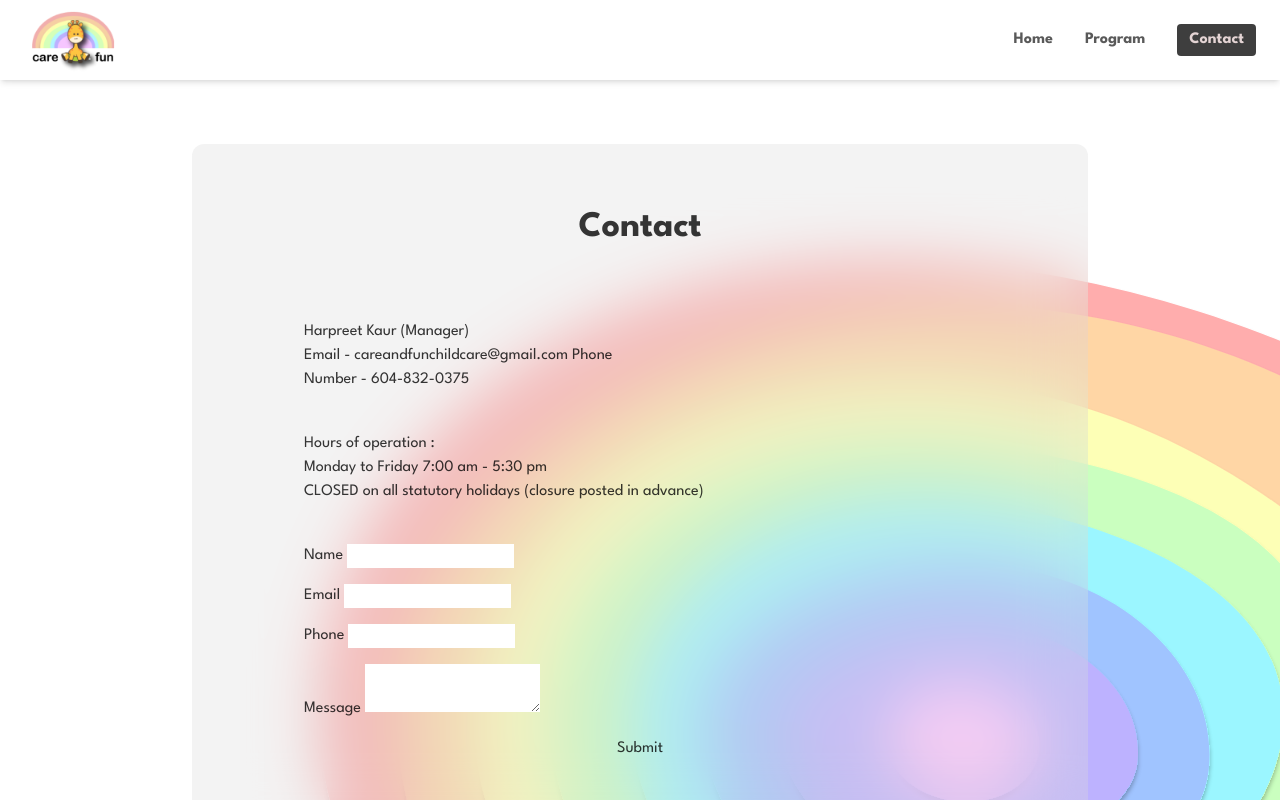
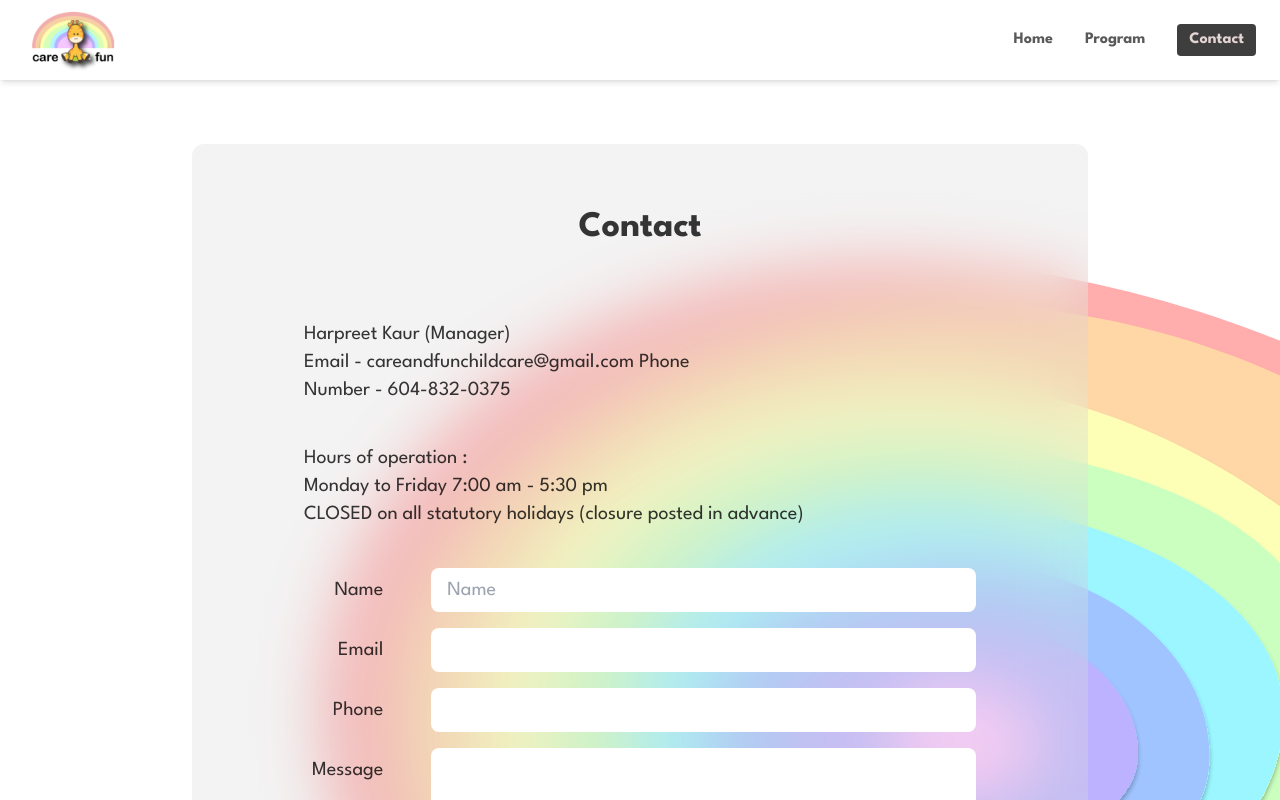
Before and after one commit to devnull03/commision-daycare-site, a SvelteKit app: page /contact in a window 1280 px wide. Shown: the top 800 px of the page. Built offline with nearby package versions, Linux system fonts and the light colour scheme.

Commit message:
fix: 404 handler

```diff
--- /dev/null
+++ b/src/routes/+error.svelte
@@ -0,0 +1,15 @@
+<script lang="ts">
+  import { goto } from "$app/navigation";
+  import { page } from "$app/stores";
+  import { onMount } from "svelte";
+
+  onMount(() => {
+    if ($page.status === 404) {
+      goto("/");
+    }
+  });
+</script>
+
+<div class="h-screen flex justify-center z-99 pt-10">
+  {$page.error?.message}
+</div>
--- a/src/routes/contact/+page.svelte
+++ b/src/routes/contact/+page.svelte
@@ -11,7 +11,7 @@
       name,
       email,
       phone,
-      subject: "Contact Form Submission",
+      subject: `New Care and Fun Contact Request - ${name}`,
       honeypot: "",
       message,
       replyTo: "@",
@@ -39,7 +39,7 @@
 
 <main class="flex flex-col gap-24 py-16 h-full">
   <div
-    class="flex flex-col justify-evenly gap-10 py-16 px-28 mx-48 bg-[#D9D9D952] backdrop-blur-[30px] rounded-xl text-[#000000C9]"
+    class="flex flex-col justify-evenly gap-10 py-16 px-28 mx-48 bg-[#D9D9D952] backdrop-blur-[30px] rounded-xl text-[#000000C9] text-xl"
   >
     <p class="text-center text-4xl font-bold rounded-t-xl pb-8">Contact</p>
 
@@ -55,28 +55,24 @@
       <p>CLOSED on all statutory holidays (closure posted in advance)</p>
     </div>
 
-    <form on:submit={handleSubmit} class="flex flex-col gap-4">
-      <div>
+    <form
+      on:submit={handleSubmit}
+      class="flex gap-10 *:flex *:flex-col *:gap-4"
+    >
+      <div class="items-end *:p-2">
         <label for="name">Name</label>
-        <input type="text" id="name" bind:value={name} />
+        <label for="email">Email</label>
+        <label for="phone">Phone</label>
+        <label for="message">Message</label>
       </div>
 
-      <div>
-        <label for="email">Email</label>
+      <div class="*:rounded-lg *:p-2 *:px-4 w-full">
+        <input type="text" id="name" placeholder="Name" bind:value={name} />
         <input type="email" id="email" bind:value={email} />
+        <input type="tel" id="phone" bind:value={phone} />
+        <textarea id="message" bind:value={message} />
+        <input type="submit" value="Submit" class="cursor-pointer" />
       </div>
-
-      <div>
-        <label for="phone">Phone</label>
-        <input type="tel" id="phone" bind:value={phone} />
-      </div>
-
-      <div>
-        <label for="message">Message</label>
-        <textarea id="message" bind:value={message} />
-      </div>
-
-      <input type="submit" value="Submit" class="cursor-pointer" />
     </form>
   </div>
 </main>
--- a/src/routes/program/+page.svelte
+++ b/src/routes/program/+page.svelte
@@ -1,4 +1,7 @@
 <script lang="ts">
+
+
+
 </script>
 
 <main class="flex flex-col gap-24 py-16 h-full">
```
